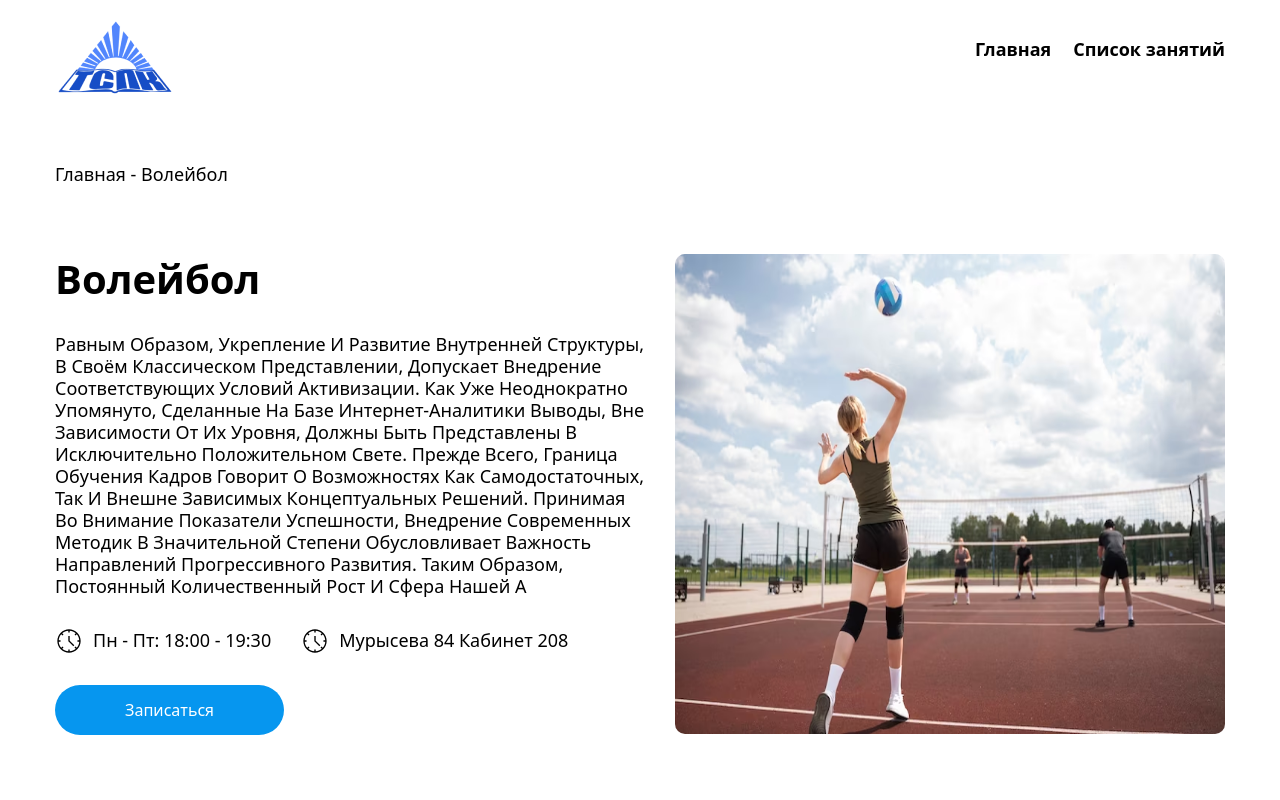
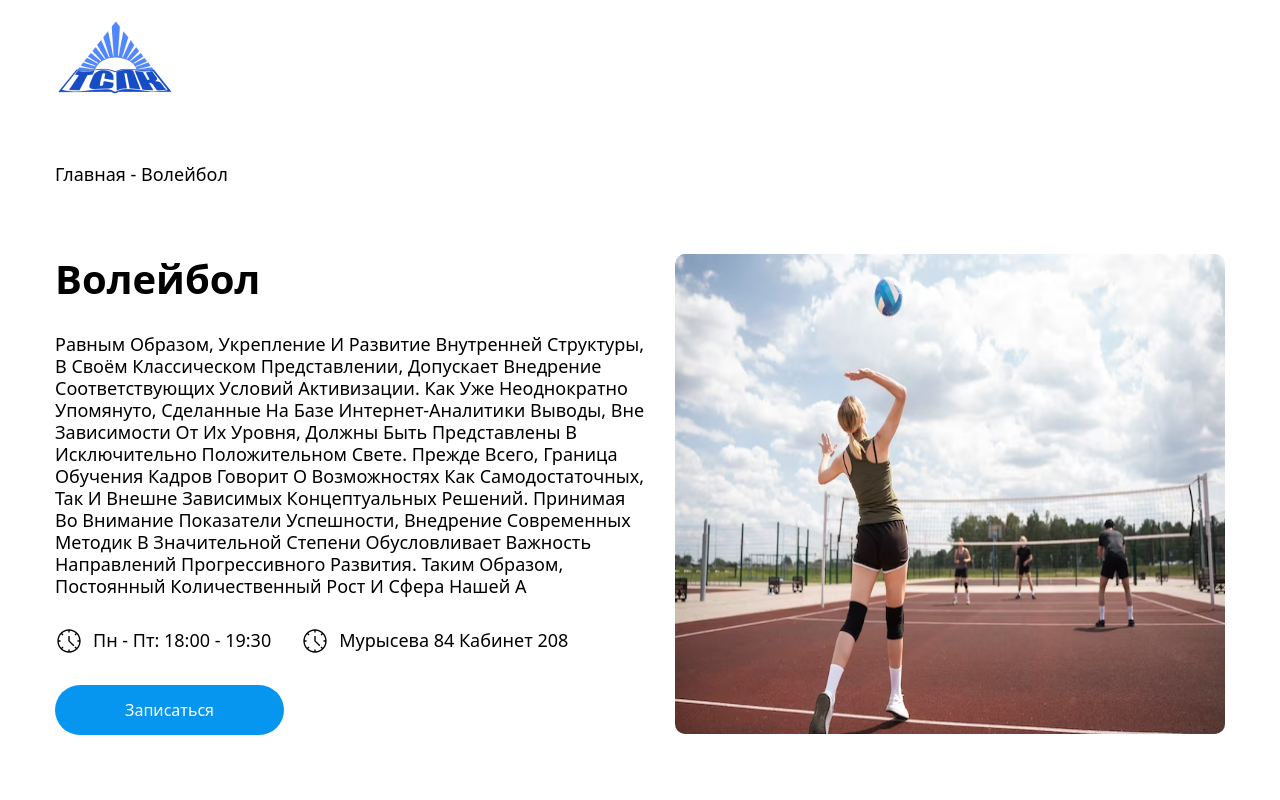
Before and after one commit to yury7412/sport2, a plain HTML site: page volebol.html in a window 1280 px wide. Shown: the top 800 px of the page. Drawn offline with nearby package versions, Linux system fonts and the light colour scheme.

Commit message:
Update volebol.html

```diff
--- a/volebol.html
+++ b/volebol.html
@@ -12,13 +12,6 @@
         <div class="header_cont">
             <div class="logo">
                 <a href=""><img src="img/Logo_TSPK__big_blue 2.png" alt=""></a>
-            </div>
-
-            <div class="menu_item">
-                <ul>
-                    <li><a href="/">Главная</a></li>
-                    <li><a href="/">Список занятий</a></li>
-                </ul>
             </div>
         </div>
 
```
